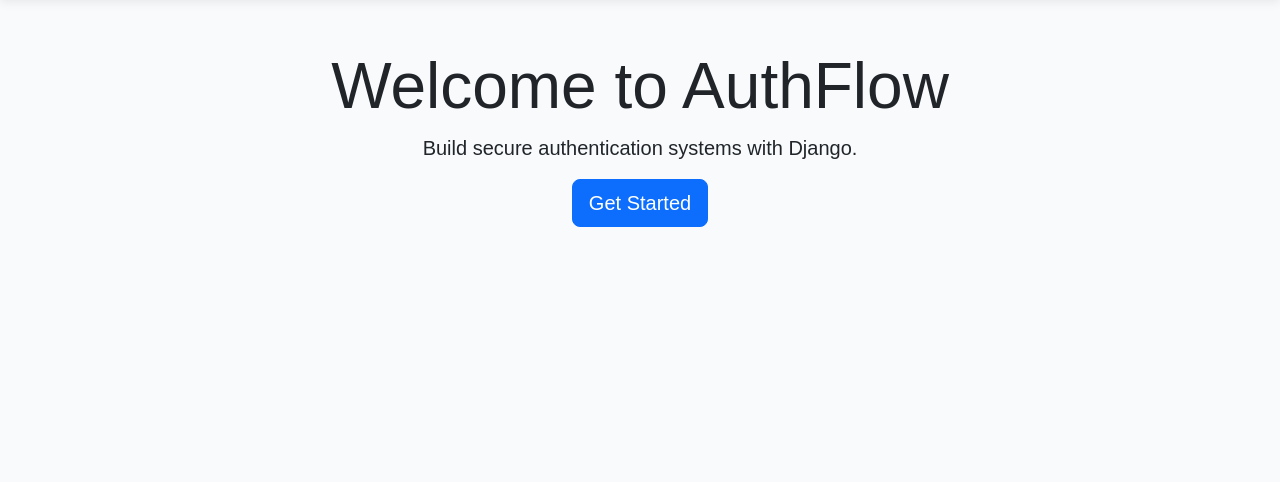
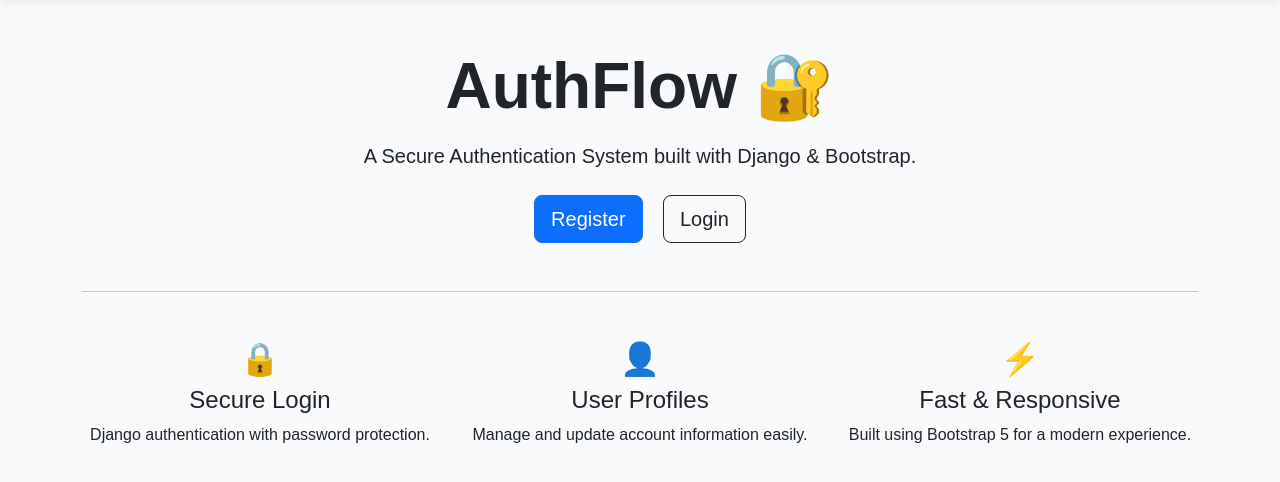
Before and after one commit to nandanack5/authflow-django, a Django app: page / in a window 1280 px wide. Shown: the part 56-538 px from the top of the page. Run offline with Django 5.2, Linux system fonts and the light colour scheme.

Commit message:
redesigned page

```diff
--- a/accounts/templates/accounts/home.html
+++ b/accounts/templates/accounts/home.html
@@ -2,7 +2,7 @@
 
 {% block title %}
 
-Home
+AuthFlow
 
 {% endblock %}
 
@@ -10,23 +10,105 @@
 
 <div class="text-center mt-5">
 
-    <h1 class="display-3">
+    <h1 class="display-3 fw-bold">
 
-        Welcome to AuthFlow
+        AuthFlow 🔐
 
     </h1>
 
-    <p class="lead">
+    <p class="lead mt-3">
 
-        Build secure authentication systems with Django.
+        A Secure Authentication System built with Django & Bootstrap.
 
     </p>
 
-    <a href="/register/" class="btn btn-primary btn-lg">
+    <div class="mt-4">
 
-        Get Started
+        <a href="/register/" class="btn btn-primary btn-lg me-3">
 
-    </a>
+            Register
+
+        </a>
+
+        <a href="/login/" class="btn btn-outline-dark btn-lg">
+
+            Login
+
+        </a>
+
+    </div>
+
+</div>
+
+<hr class="my-5">
+
+<div class="row text-center">
+
+    <div class="col-md-4">
+
+        <h2>
+
+            🔒
+
+        </h2>
+
+        <h4>
+
+            Secure Login
+
+        </h4>
+
+        <p>
+
+            Django authentication with password protection.
+
+        </p>
+
+    </div>
+
+    <div class="col-md-4">
+
+        <h2>
+
+            👤
+
+        </h2>
+
+        <h4>
+
+            User Profiles
+
+        </h4>
+
+        <p>
+
+            Manage and update account information easily.
+
+        </p>
+
+    </div>
+
+    <div class="col-md-4">
+
+        <h2>
+
+            ⚡
+
+        </h2>
+
+        <h4>
+
+            Fast & Responsive
+
+        </h4>
+
+        <p>
+
+            Built using Bootstrap 5 for a modern experience.
+
+        </p>
+
+    </div>
 
 </div>
 
```
